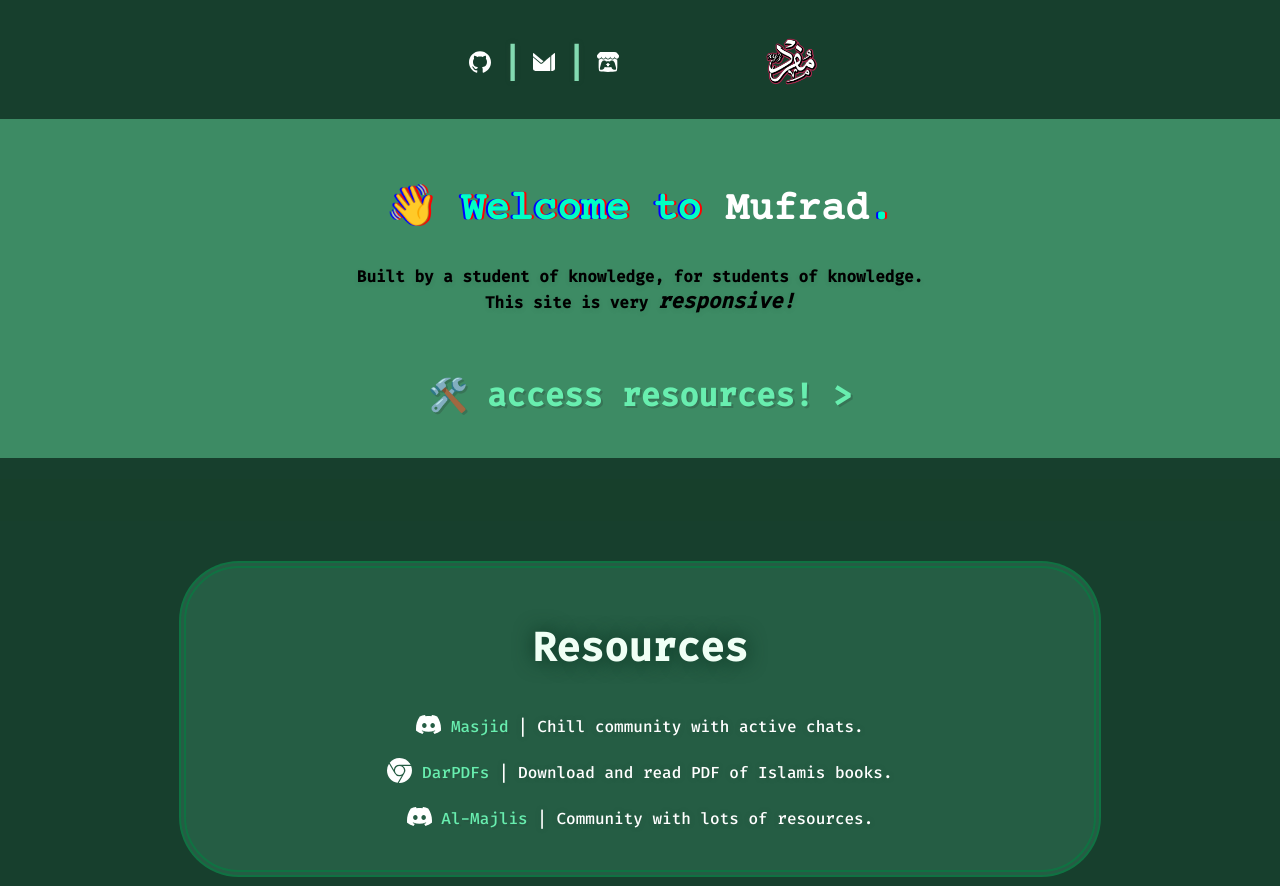
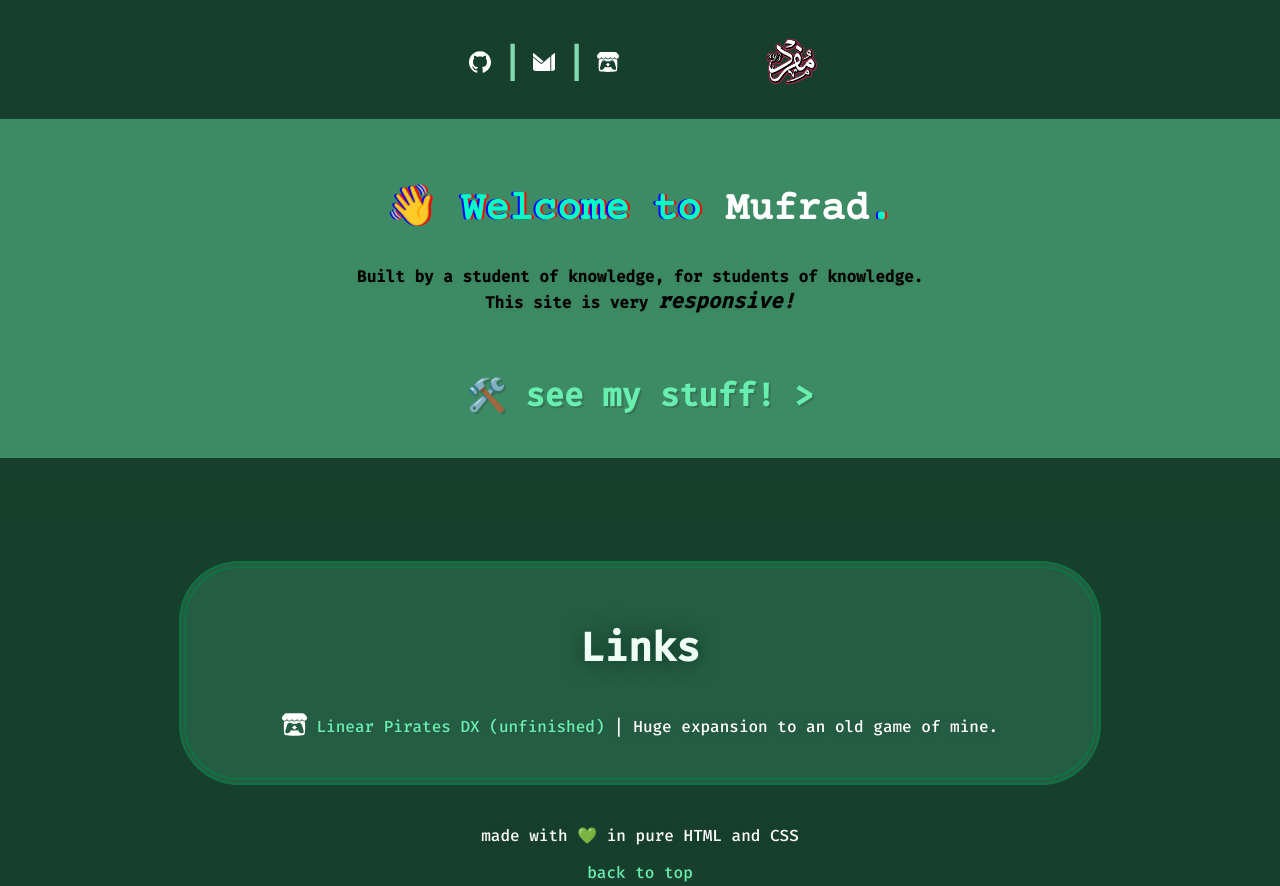
Before and after one commit to sudoboom/mufrad-site, a plain HTML site: page index.html in a window 1280 px wide. Shown: the top 886 px of the page. Drawn offline with nearby package versions, Linux system fonts and the light colour scheme.

Commit message:
Update index.html

```diff
--- a/index.html
+++ b/index.html
@@ -77,7 +77,7 @@
     <br>
 
     <div class="center">
-        <h1><a href="#projects">🛠️   access resources! ></a></h1>
+        <h1><a href="#projects">🛠️   see my stuff! ></a></h1>
 
     </div>
 
@@ -90,11 +90,9 @@
 
         </div>
         <div class="boxbig" id="projects">
-            <h2 style="font-size: 40px;" class="glow">Resources</h2>
+            <h2 style="font-size: 40px;" class="glow">Links</h2>
             <div text-align="center" style="padding-bottom: 5px;" class="secretdetail">
-               <p style="color: white;"><img src="images/discord.svg" alt="Discord Logo" style="position:relative;top:5px;float:none;width:25px;height:auto;"><a href="https://discord.com/invite/hadith" target="_blank"> Masjid</a> | Chill community with active chats.</p>
-               <p style="color: white;"><img src="images/googlechrome.svg" alt="Chrome Logo" style="position:relative;top:5px;float:none;width:25px;height:auto;"><a href="https://darpdfs.org/" target="_blank"> DarPDFs</a> | Download and read PDF of Islamis books.</p>
-               <p style="color: white;"><img src="images/discord.svg" alt="Discord Logo" style="position:relative;top:5px;float:none;width:25px;height:auto;"><a href="https://discord.com/invite/majlis" target="_blank"> Al-Majlis</a> | Community with lots of resources.</p>
+               <p style="color: white;"><img src="images/itchdotio.svg" alt="Itch dot IO Logo" style="position:relative;top:5px;float:none;width:25px;height:auto;"><a href="https://dumprr.itch.io/lpdx" target="_blank"> Linear Pirates DX (unfinished) </a> | Huge expansion to an old game of mine.</p>
                  </div>
         </div>
 
```
